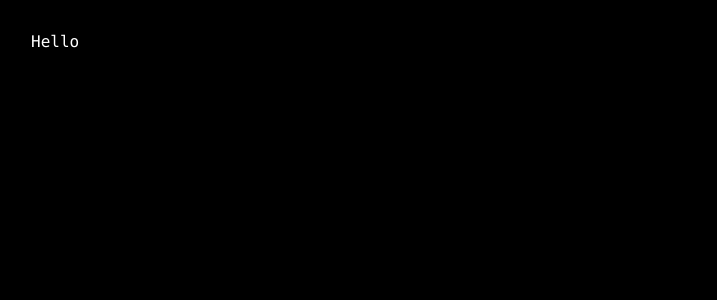
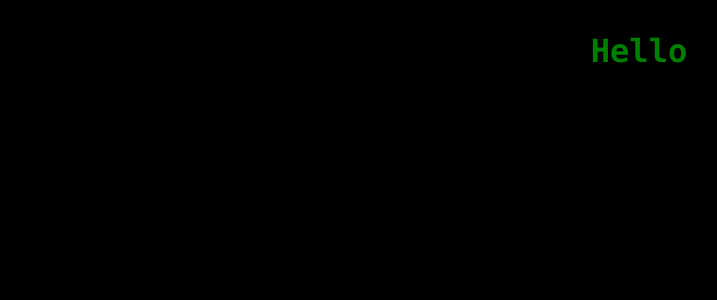
Before and after one commit to AvanesyanAshot/Console, a React (Create React App) app: page / in a window 1280 px wide. Shown: the top 300 px of the page, without its empty margins (1-718 px from the left). Built offline with nearby package versions, Linux system fonts and the light colour scheme.

Commit message:
feat: add Flex

```diff
--- a/src/App.tsx
+++ b/src/App.tsx
@@ -1,5 +1,7 @@
 import React from "react";
 import styled from "styled-components";
+import Flex from "./style/Flex";
+import Title from "./style/Title";
 
 const AppWrapper = styled.div`
   width: 100%;
@@ -9,7 +11,13 @@ const AppWrapper = styled.div`
 `;
 
 function App() {
-  return <AppWrapper>Hello</AppWrapper>;
+  return (
+    <AppWrapper>
+      <Flex justify="center">
+        <Title color={"green"}>Hello</Title>
+      </Flex>
+    </AppWrapper>
+  );
 }
 
 export default App;
--- /dev/null
+++ b/src/style/Flex.tsx
@@ -0,0 +1,23 @@
+import React from "react";
+import styled from "styled-components";
+
+export interface IFlex {
+  direction?: string;
+  align?: string;
+  justify?: string;
+  margin?: string;
+  children: any;
+}
+const StyledFlex = styled.div<IFlex>`
+  display: flex;
+  flex-direction: ${(props) => props.direction || "row"};
+  align-items: ${(props) => props.align || "stretch"};
+  justify-content: ${(props) => props.justify || "stretch"};
+  margin: ${({ margin }) => margin || "0"};
+`;
+
+const Flex = (props: IFlex) => {
+  return <StyledFlex {...props} />;
+};
+
+export default Flex;
--- a/src/style/Title.tsx
+++ b/src/style/Title.tsx
@@ -2,11 +2,12 @@ import React from "react";
 import styled from "styled-components";
 
 export interface ITitle {
-  color: string;
+  color?: string;
+  children: string;
 }
 
-const StyledTitle = styled.h1`
-  color: ${(props) => props.color || props.theme.colors.primary};
+const StyledTitle = styled.h1<ITitle>`
+  color: ${(props) => props.color};
 `;
 
 const Title = (props: ITitle) => {
```
